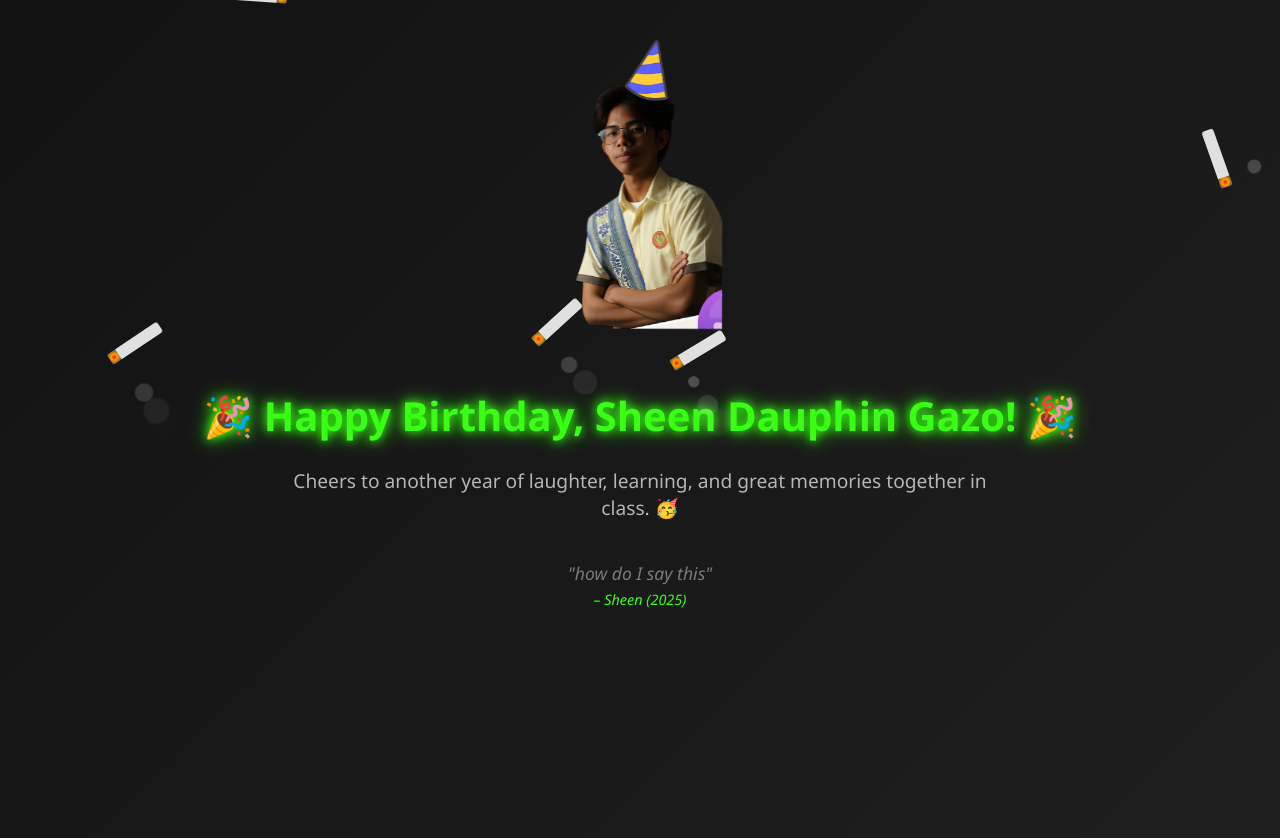
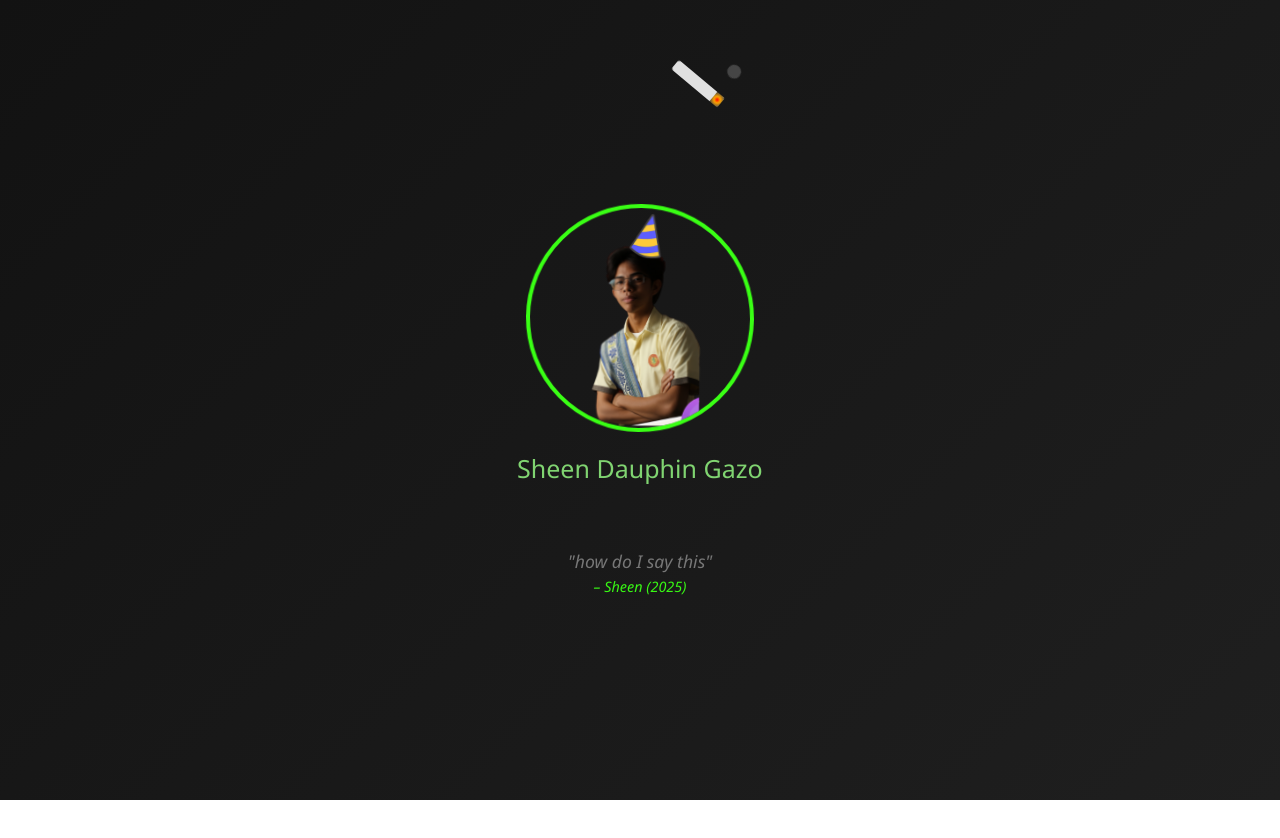
Before and after one commit to TonieC/toniec.github.io, a plain HTML site: page sheen.html in a window 1280 px wide. After the commit the page ends 800 px from the top, so only its background shows below. Drawn offline with Linux system fonts and the light colour scheme.

Commit message:
No no birthday

```diff
--- a/sheen.html
+++ b/sheen.html
@@ -3,7 +3,7 @@
 <head>
   <meta charset="UTF-8">
   <meta name="viewport" content="width=device-width, initial-scale=1.0">
-  <title>Happy Birthday Sheen!</title>
+  <title>Sheen Dauphin Gazo</title>
   <style>
     body {
       margin: 0;
@@ -13,93 +13,47 @@
       display: flex;
       flex-direction: column;
       align-items: center;
-      justify-content: flex-start;
-      min-height: 100vh;
+      justify-content: center;
+      height: 100vh;
       text-align: center;
-      padding: 2rem 1rem;
-      overflow-x: hidden;
-      overflow-y: hidden;
+      overflow: hidden;
     }
 
-    /* Profile Image */
-    .profile img {
-      width: 300px;
-      height: auto;
-      margin-bottom: 1.5rem;
-      border-radius: 0.5rem;
+    h2 {
+      font-size: 1.5rem;
+      font-weight: 400;
+      color: #b5b5b5;
+      margin-bottom: 2rem;
+      animation: textPulse 3s infinite;
+    }
+
+    @keyframes textPulse {
+      0%, 100% { transform: scale(1); color: #b5b5b5; }
+      50% { transform: scale(1.1); color: #39ff14; }
+    }
+
+    .profile-pic {
+      width: 220px;
+      height: 220px;
+      border-radius: 50%;
+      border: 4px solid #39ff14;
+      object-fit: cover;
       animation: shake 3s infinite;
     }
 
     @keyframes shake {
-      0%, 100% { transform: translate(0, 0) rotate(0); }
-      20% { transform: translate(-5px, 0) rotate(-2deg); }
-      40% { transform: translate(5px, 0) rotate(2deg); }
-      60% { transform: translate(-3px, 0) rotate(-1deg); }
-      80% { transform: translate(3px, 0) rotate(1deg); }
+      0%, 100% { transform: rotate(0deg); }
+      25% { transform: rotate(2deg); }
+      50% { transform: rotate(-2deg); }
+      75% { transform: rotate(1deg); }
     }
 
-    /* Heading Animations */
-    h1 {
-      font-size: 2.5rem;
-      color: #39ff14;
-      margin-bottom: 0.5rem;
-      animation: glow 2s ease-in-out infinite alternate, fadeIn 1.5s ease forwards;
-    }
-
-    @keyframes glow {
-      from { text-shadow: 0 0 5px #39ff14, 0 0 10px #39ff14; }
-      to   { text-shadow: 0 0 15px #39ff14, 0 0 30px #39ff14; }
-    }
-
-    h2 {
-      font-size: 1.2rem;
-      font-weight: 400;
-      color: #b5b5b5;
-      max-width: 700px;
-      margin-bottom: 1.5rem;
-      opacity: 0;
-      animation: slideIn 1.2s ease forwards;
-      animation-delay: 0.5s;
-    }
-
-    @keyframes slideIn {
-      from { transform: translateY(20px); opacity: 0; }
-      to   { transform: translateY(0); opacity: 1; }
-    }
-
-    /* Friend Note */
-    .friend-note {
-      background: rgba(255, 255, 255, 0.05);
-      padding: 1rem 1.5rem;
-      border-radius: 1rem;
-      box-shadow: 0 0 10px rgba(57, 255, 20, 0.2);
-      max-width: 500px;
-      margin-bottom: 1.5rem;
-      opacity: 0;
-      transform: scale(0.9);
-      animation: popIn 1s ease forwards;
-      animation-delay: 1s;
-    }
-
-    @keyframes popIn {
-      to { opacity: 1; transform: scale(1); }
-    }
-
-    .friend-note p {
-      font-size: 1rem;
-      color: #eaeaea;
-      margin: 0;
-    }
-
-    /* Tagline */
     .tagline {
-      margin-top: 1rem;
+      margin-top: 2rem;
       font-style: italic;
       color: #7a7a7a;
       font-size: 1.1rem;
-      opacity: 0;
-      animation: fadeIn 1.5s ease forwards;
-      animation-delay: 2s;
+      animation: fadeIn 4s infinite alternate;
     }
 
     .tagline span {
@@ -110,6 +64,7 @@
     }
 
     @keyframes fadeIn {
+      from { opacity: 0.4; }
       to { opacity: 1; }
     }
 
@@ -133,10 +88,8 @@
       height: 100%;
       background: radial-gradient(circle, red 0%, orange 40%, #444 100%);
       border-radius: 0 3px 3px 0;
-      display: block;
     }
 
-    /* Smoke puff */
     .smoke {
       position: absolute;
       width: 20px;
@@ -161,13 +114,8 @@
   </style>
 </head>
 <body>
-  <div class="profile">
-    <img src="/images/sheeen.png" alt="Sheen Dauphin Gazo">
-  </div>
-
-  <h1>🎉 Happy Birthday, Sheen Dauphin Gazo! 🎉</h1>
-  <h2>Cheers to another year of laughter, learning, and great memories together in class. 🥳</h2>
-
+  <img src="/images/sheeen.png" alt="Sheen Dauphin Gazo" class="profile-pic">
+  <h2>Sheen Dauphin Gazo</h2>
 
   <div class="tagline">
     "how do I say this"
@@ -175,7 +123,7 @@
   </div>
 
   <script>
-    // Cigarette Generator (replacing confetti)
+    // Cigarette Generator
     function createCigarette() {
       const cig = document.createElement("div");
       cig.classList.add("cigarette");
@@ -192,6 +140,7 @@
         const puff = document.createElement("div");
         puff.classList.add("smoke");
         cig.appendChild(puff);
+
         setTimeout(() => puff.remove(), 2500);
       }, 800);
 
@@ -202,8 +151,7 @@
       }, 10000);
     }
 
-    // Spawn every few seconds
-    setInterval(createCigarette, 1000);
+    setInterval(createCigarette, 4000);
   </script>
 </body>
 </html>
```
